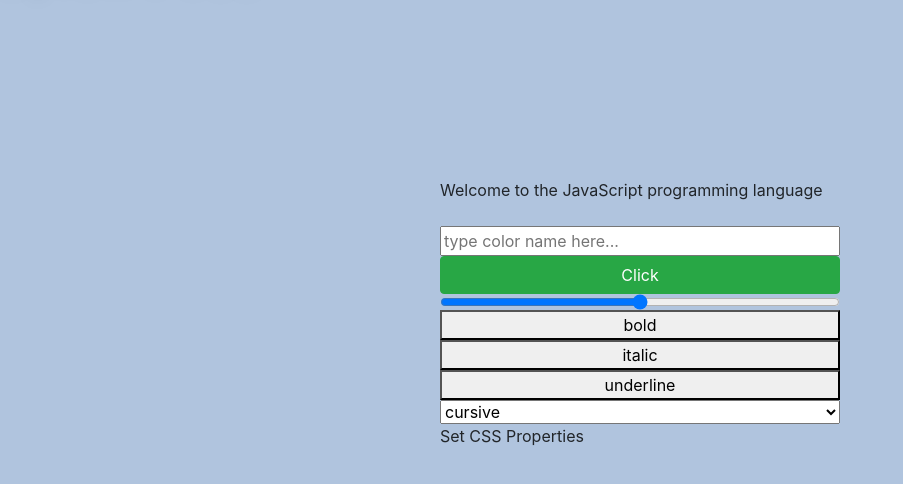
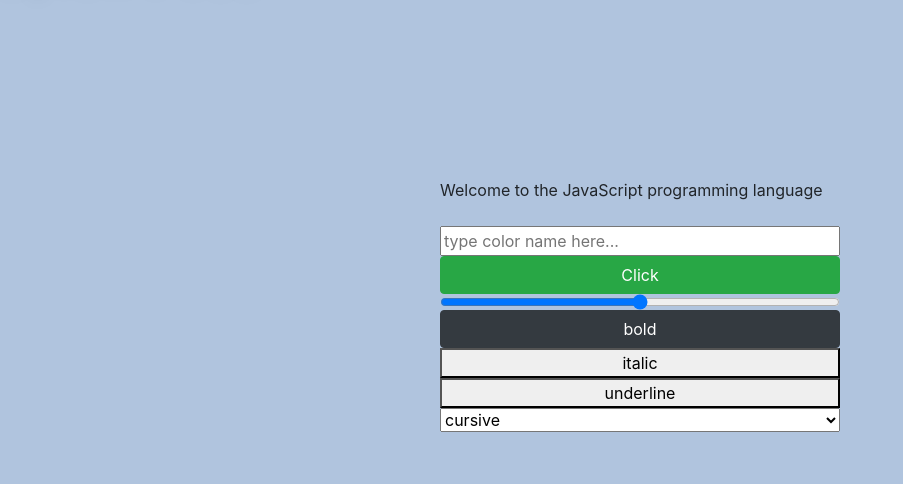
Before and after one commit to rahuldmgedam/Dynamic-CSS, a plain HTML site: page index.html in a window 1280 px wide. Shown: the part 70-554 px from the top of the page, without its empty margins (0-903 px from the left). Drawn offline with nearby package versions, Linux system fonts and the light colour scheme.

Commit message:
Update index.html

```diff
--- a/index.html
+++ b/index.html
@@ -39,10 +39,11 @@
         <input type='range' id='rangebox' min='10' max='100' onchange='onChangeHandler()'>
 
 
-        <button id="bold" onclick="onBoldHandler()">bold</button>
-        <button id="italic" onclick="onItalicHandler()">italic</button>
-        <button id="underline" onclick="onDecorationHandler()">underline</button>
-        <select id="list" onchange="onFontFamilyHandler()"></select>
+
+        <button type="button" class="btn btn-dark" id="bold" onclick="onBoldHandler()">bold</button>
+        <button id="italic" onclick="onItalicHandler()" class="btn-btn-warning">italic</button>
+        <button id="underline" onclick="onDecorationHandler()" class="btn-btn-info">underline</button>
+        <select id="list" onchange="onFontFamilyHandler()" class="btn-btn-primary></select>
         <div id="getProps" onclick="setHandler()">Set CSS Properties</div>
     </div>
     <script>
```
